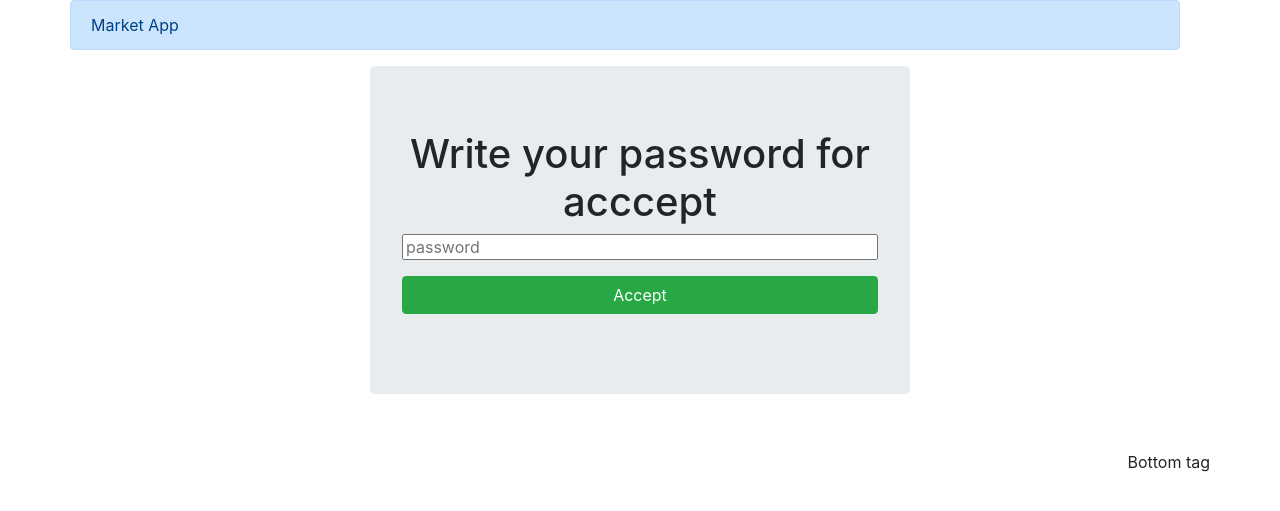
After one commit to GawlikP/Market_app, a Django app: template marketcore/templates/delete_product.html in a window 1280 px wide. The commit adds this page. Shown: the top 511 px of the page. Run offline with Django 3.2, Linux system fonts and the light colour scheme; the template is opened without the code that fills it: most values are stand-ins (such as "Sample title", 1, 10 or a date in 2020); some libraries are stand-ins or nearby versions.

Commit message:
Add delete products

```diff
--- /dev/null
+++ b/marketcore/templates/delete_product.html
@@ -0,0 +1,47 @@
+<!DOCTYPE html>
+<html lang="en" dir="ltr">
+  <head>
+
+<meta name="viewport" content="width=device-width, initial-scale=1.0">
+
+    <meta charset="utf-8">
+    <link rel="stylesheet" href="https://stackpath.bootstrapcdn.com/bootstrap/4.3.1/css/bootstrap.min.css" integrity="sha384-ggOyR0iXCbMQv3Xipma34MD+dH/1fQ784/j6cY/iJTQUOhcWr7x9JvoRxT2MZw1T" crossorigin="anonymous">
+
+  <script src="/static/js/standard.js"> </script>
+
+     <link rel="stylesheet" href="/static/css/main.css">
+    <title>{{title}}</title>
+  </head>
+  <body>
+
+    <div class="container">
+      <div class="row alert alert-primary " style="width: 100%; height: 100%;"> <center> Market App </center> </div>
+
+      <div class="row">
+        <div class="col-md-6 offset-md-3">
+        <div class="d-flex justify-content-center jumbotron ">
+            {% if not th %}
+              <center> <h1> Write your password for acccept</h1>
+                <form class="form-group" method="POST">
+                  {% csrf_token %}
+                  <input type="password" class="form-group fill_container" name="password" placeholder="password"> </input>
+                  {% if error %} <div class="alert alert-danger">{{error}}</div>  {% endif %}
+                  <input type="submit" class="btn btn-success fill_container"  value="Accept"></input>
+                </form>
+              </center>
+            {% else %}
+            <center> <h1 class="alert alert-success"> Product has been deleted !</h1>
+                <a href="/"class="btn btn-success">Return</a>
+            </center>
+            {% endif %}
+          </div>
+        </div>
+      </div>
+
+      <div class="row">
+          <hr></br>
+            Bottom tag
+      </div>
+      </div>
+  </body>
+</html>
--- a/marketcore/templates/edit_product.html
+++ b/marketcore/templates/edit_product.html
@@ -23,6 +23,7 @@
   <div class="container">
         <h1 class="alert alert-seccondary"><strong class="text-warning">Change price:</strong>
           <form method="post">
+            {% csrf_token %}
             <p><input type="number" step="0.01" required class="form-group" placeholder="{{product.price}}" style="width: 100%"  name="pricefield"> </input> </p>
             <p><input type="submit" class="btn btn-success"  value="Change"></input> </p>
           </form>
--- a/marketcore/templates/profile.html
+++ b/marketcore/templates/profile.html
@@ -42,6 +42,7 @@
                     <p clas="alert alert-success">{{product.description}}</p>
                     <p class="alert alert-warining">Price{{product.price}}$ <a href="/edit_product/{{product.id}}" class="btn btn-danger">Edit</a></p>
                     <p class="alert alert-danger">SALED {{product.buyer}} </p>
+                    <a href="/delete_product/{{product.id}}" class="btn btn-danger">DELETE</a>
                 </div>
             </div>
         </div>
--- a/marketcore/urls.py
+++ b/marketcore/urls.py
@@ -16,5 +16,6 @@ urlpatterns = [
     url(r'^buy/(?P<id>\d+)/$',views.buy_product,name='buy_product'),
     url(r'^buy_accept/(?P<id>\d+)/$',views.buy_accept,name='buy_accept'),
     url(r'^messeges/$',views.messeges,name='messeges'),
-    url(r'^edit_product/(?P<id>\d+)/$',views.edit_product,name='edit_product')
+    url(r'^edit_product/(?P<id>\d+)/$',views.edit_product,name='edit_product'),
+    url(r'delete_product/(?P<id>\d+)/$',views.delete_product,name='delete_product'),
 ]
```
Also changed, not shown: marketcore/views.py (+42 -0 lines).
